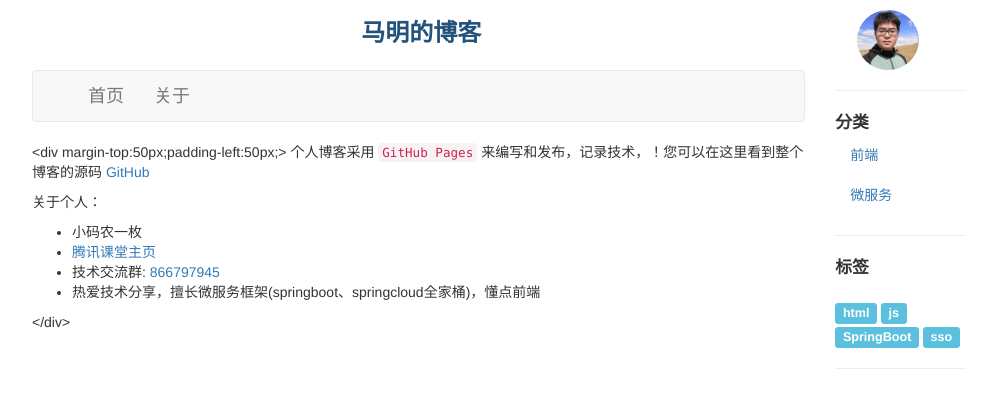
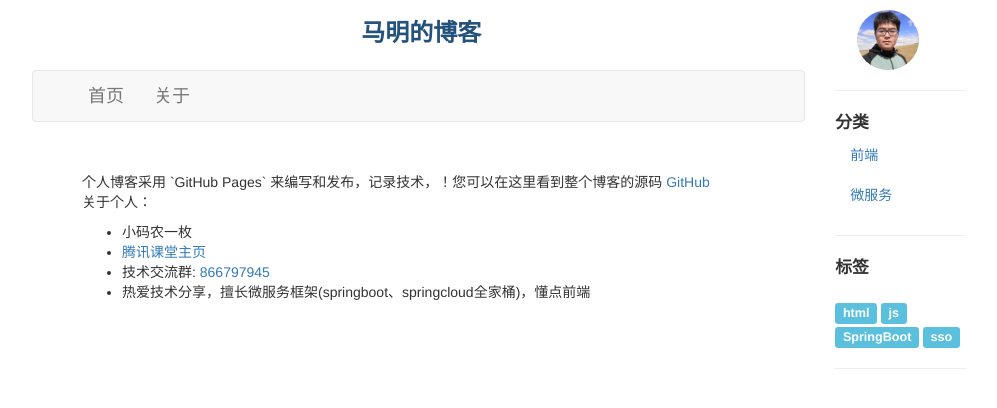
Before and after one commit to chaojunma/chaojunma.github.io, a Jekyll site: the page built from about.md, in a window 1280 px wide. Shown: the top 408 px of the page, without its empty margins (141-1138 px from the left). Built offline with Jekyll 4.4.1, drawn with Linux system fonts in a browser that asks for light colours.

Commit message:
修改样式

```diff
--- a/about.md
+++ b/about.md
@@ -6,7 +6,7 @@ permalink: /about/
 
 
 
-<div margin-top:50px;padding-left:50px;>
+<div style="margin-top:50px;padding-left:50px;">
    个人博客采用 `GitHub Pages` 来编写和发布，记录技术，！您可以在这里看到整个博客的源码 <a href="https://github.com/chaojunma/chaojunma.github.io">GitHub</a>
    <p>
  	关于个人：
```
Also changed, not shown: README.md.
